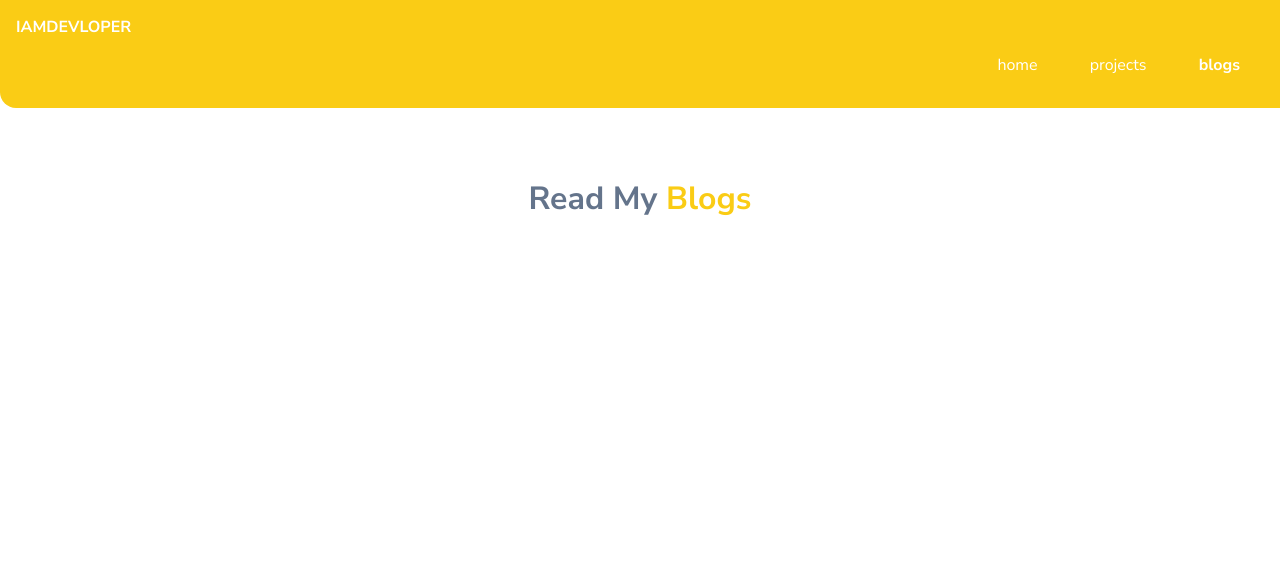
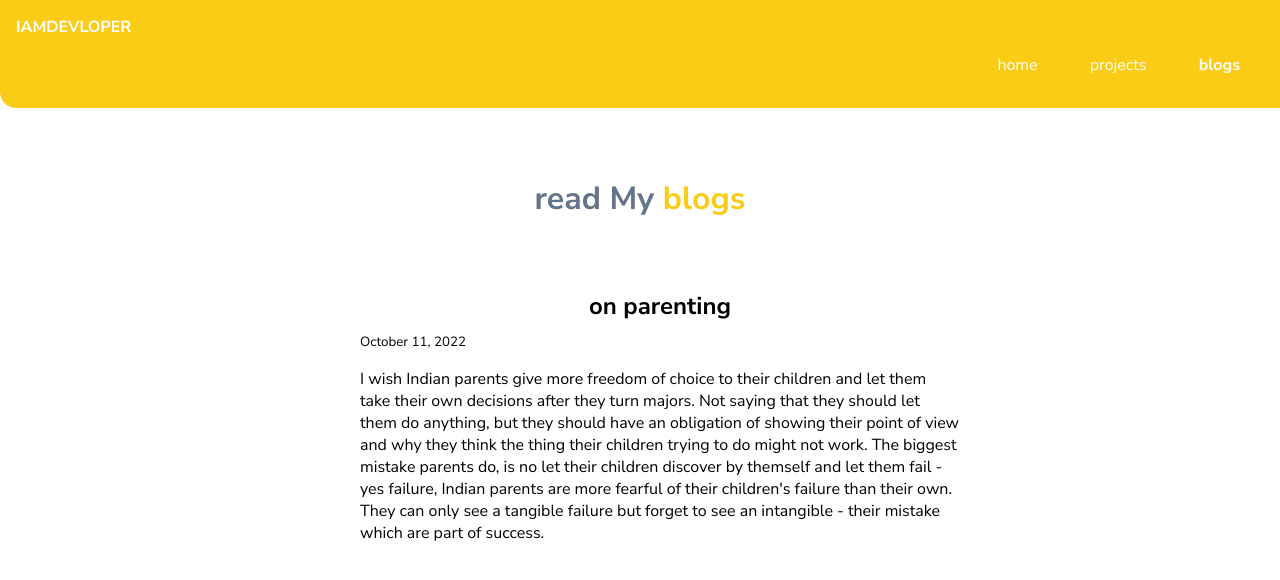
Before and after one commit to tharungade/tharun-portfolio, a plain HTML site: page blog.html in a window 1280 px wide. Drawn offline with Linux system fonts and the light colour scheme.

Commit message:
added blog
written my first blog.

```diff
--- a/blog.html
+++ b/blog.html
@@ -24,8 +24,25 @@
     </nav>
 
     <header class="hero">
-        <h1 class="hero-heading">Read My <span class="highlight">Blogs</span></h1>
+        <h1 class="hero-heading">read My <span class="highlight">blogs</span></h1>
     </header>
+
+    <ul class="list-non-bullet">
+        <li>
+
+    <article class="show-list container container-center">
+                <h1>on parenting</h1>
+                <small>October 11, 2022</small>
+                <br>
+                <p>
+                    I wish Indian parents give more freedom of choice to their children and let them take their own decisions after they turn majors.
+                    Not saying that they should let them do anything, but they should have an obligation of showing their point of view and why they think the thing their children trying to do might not work.
+                    The biggest mistake parents do, is no let their children discover by themself and let them fail - yes failure, Indian parents are more fearful of their children's failure than their own.
+                    They can only see a tangible failure but forget to see an intangible - their mistake which are part of success.
+                </p>
+            </article>
+        </li>
+    </ul>
 
 
 
--- a/styles.css
+++ b/styles.css
@@ -157,3 +157,10 @@ hr{
 {
     font-weight: bold;
 }
+
+/** article css **/
+
+.show-list h1{
+    margin: 0.5rem;
+    text-align: center;
+}
```
